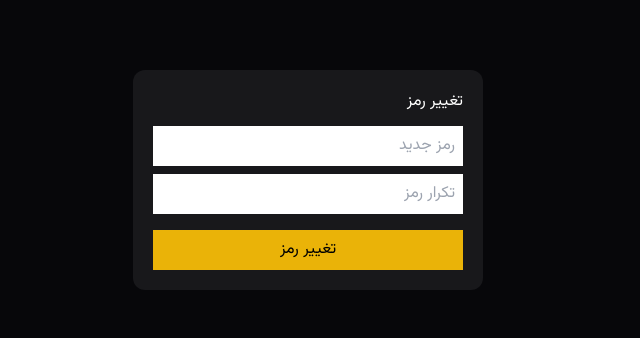
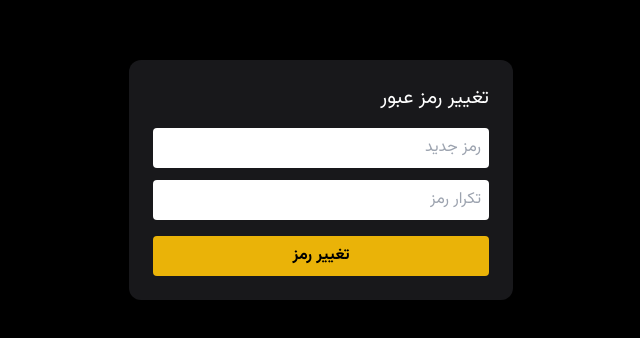
Before and after one commit to Peyman272/inja3d, a Next.js app: page /reset-password in a window 1280 px wide. Shown: the part 220-558 px from the top of the page, without its empty margins (375-1015 px from the left). Built offline with nearby package versions, Linux system fonts and the light colour scheme.

Commit message:
Update ResetPasswordClient.tsx

```diff
--- a/app/reset-password/ResetPasswordClient.tsx
+++ b/app/reset-password/ResetPasswordClient.tsx
@@ -12,11 +12,29 @@ export default function ResetPasswordClient() {
   const [password, setPassword] = useState("");
   const [confirm, setConfirm] = useState("");
   const [msg, setMsg] = useState("");
+  const [loading, setLoading] = useState(false);
 
   async function handleReset() {
+    setMsg("");
+
+    if (!password || password.length < 6) {
+      setMsg("رمز باید حداقل ۶ کاراکتر باشد");
+      return;
+    }
+
+    if (password !== confirm) {
+      setMsg("رمز و تکرار آن یکسان نیست");
+      return;
+    }
+
+    setLoading(true);
+
+    try {
       const res = await fetch("/api/reset-password", {
         method: "POST",
-      headers: { "Content-Type": "application/json" },
+        headers: {
+          "Content-Type": "application/json",
+        },
         body: JSON.stringify({
           key,
           login,
@@ -26,40 +44,53 @@ export default function ResetPasswordClient() {
 
       const data = await res.json();
 
-    if (!data.ok) setMsg(data.error);
-    else setMsg("رمز تغییر کرد ✔");
+      if (!data.ok) {
+        setMsg(data.error || "خطا در تغییر رمز");
+      } else {
+        setMsg("رمز با موفقیت تغییر کرد ✔");
+      }
+    } catch (err: any) {
+      setMsg("خطای سرور");
+    }
+
+    setLoading(false);
   }
 
   return (
-    <div className="min-h-screen flex items-center justify-center">
-      <div className="w-[350px] p-5 bg-zinc-900 text-white rounded-xl">
+    <div className="min-h-screen flex items-center justify-center bg-black text-white px-4">
+      <div className="w-full max-w-sm bg-zinc-900 p-6 rounded-xl">
 
-        <h1>تغییر رمز</h1>
+        <h1 className="text-xl mb-4">تغییر رمز عبور</h1>
 
         <input
           type="password"
           placeholder="رمز جدید"
+          className="w-full p-2 text-black rounded mb-3"
           value={password}
           onChange={(e) => setPassword(e.target.value)}
-          className="w-full p-2 text-black mt-3"
         />
 
         <input
           type="password"
           placeholder="تکرار رمز"
+          className="w-full p-2 text-black rounded"
           value={confirm}
           onChange={(e) => setConfirm(e.target.value)}
-          className="w-full p-2 text-black mt-2"
         />
 
         <button
           onClick={handleReset}
-          className="w-full mt-4 bg-yellow-500 text-black p-2"
+          disabled={loading}
+          className="w-full mt-4 bg-yellow-500 text-black py-2 rounded font-bold"
         >
-          تغییر رمز
+          {loading ? "در حال ذخیره..." : "تغییر رمز"}
         </button>
 
-        {msg && <p className="mt-3 text-sm">{msg}</p>}
+        {msg && (
+          <p className="mt-3 text-sm text-center text-white/80">
+            {msg}
+          </p>
+        )}
       </div>
     </div>
   );
```
Lines whose indentation alone changed are shown as unchanged.
